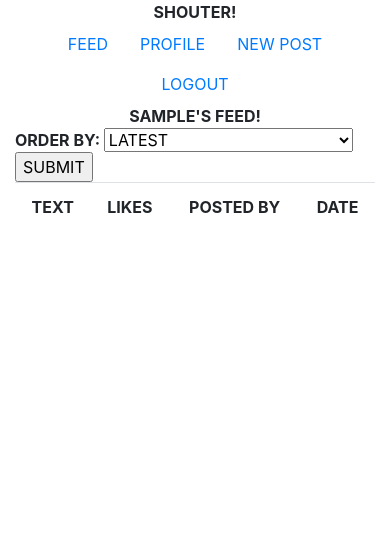
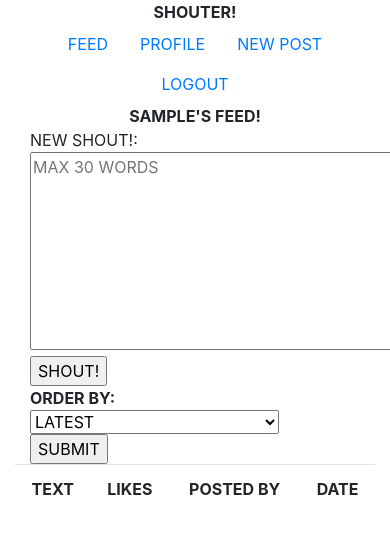
Before and after one commit to DanielWP27/Shouter, a Django app: page / in a window 390 px wide; the page is wider, and only the part inside the window is pictured. Shown: the top 534 px of that part. Run offline with Django 3.2, Linux system fonts and the light colour scheme; the visitor is signed in with stand-in values (Sample User, id 1); data that the repository does not hold is empty; some libraries are stand-ins or nearby versions.

Commit message:
Integrate new post submission box into feed. Fix profile and feed layout. Fix follow counters in profile.

```diff
--- a/shouter/templates/base.html
+++ b/shouter/templates/base.html
@@ -10,7 +10,7 @@
         <meta name="viewport"content="width=device.width, initial-scale=1">
     </head>
     <body>
-        <div class="container">
+        <div class="container-fluid">
             <header>
                 <div>
                         <center><strong>SHOUTER!</strong></center>
--- a/shoutsite/templates/shouts/feed.html
+++ b/shoutsite/templates/shouts/feed.html
@@ -4,11 +4,22 @@
 
     {% if user.is_authenticated %}
     <center><strong>{{ request.user.username|upper }}'S FEED!</strong></center>
+
+    <div class="col">
+    <form action="{% url 'submit_post' %}" method ="post">
+            {% csrf_token %}
+            NEW SHOUT!:<br>
+            <textarea name="shout_input" rows="8" cols="50" style="text-transform:uppercase;resize:none" maxlength="250" placeholder="MAX 30 WORDS"></textarea><br>
+            <input type="submit" value = "SHOUT!">
+            </form>
+    </div>
+
     {% else %}
     <center><strong>WELCOME GUEST!</strong></center>
     <center><strong>LOGIN OR SIGNUP TO CREATE NEW POSTS, CHECK OUT PROFILES, FOLLOW USERS AND LIKE POSTS!</strong></center>
     {% endif %}
 
+    <div class="col-sm-9 offset-sm-9">
     <form method="post" action="{% url 'feed' %}">
         {% csrf_token %}
         <strong>ORDER BY: </strong>
@@ -20,6 +31,7 @@
         </select>
         <input type="submit" value=SUBMIT class="myButton">
     </form>
+    </div>
 
     <table class="table" style="text-align:center; white-space:pre-wrap; word-wrap:break-word">
         <tr>
@@ -30,10 +42,11 @@
         </tr>
         {% for item in text %}
         <tr>
-            <td style="max-width: 300px;">{{ item.shout_text }}</td>
+            <td style="max-width: 300px;">{{ item.shout_text|upper }}</td>
             <td>{{ item.likes }}</td>
             <td style="white-space:nowrap;"> <a href="{% url 'profile' item.user.get_username %}">{{ item.user.get_full_name|default:item.user.username|upper|urlize }}</a></td>
             <td>{{ item.pub_date|date:"D d M Y H:i"|upper }}</td>
         </tr>
         {% endfor %}
+    </table>
 {% endblock %}
```
Also changed, not shown: shoutsite/templates/profile.html (+20 -11 lines).
